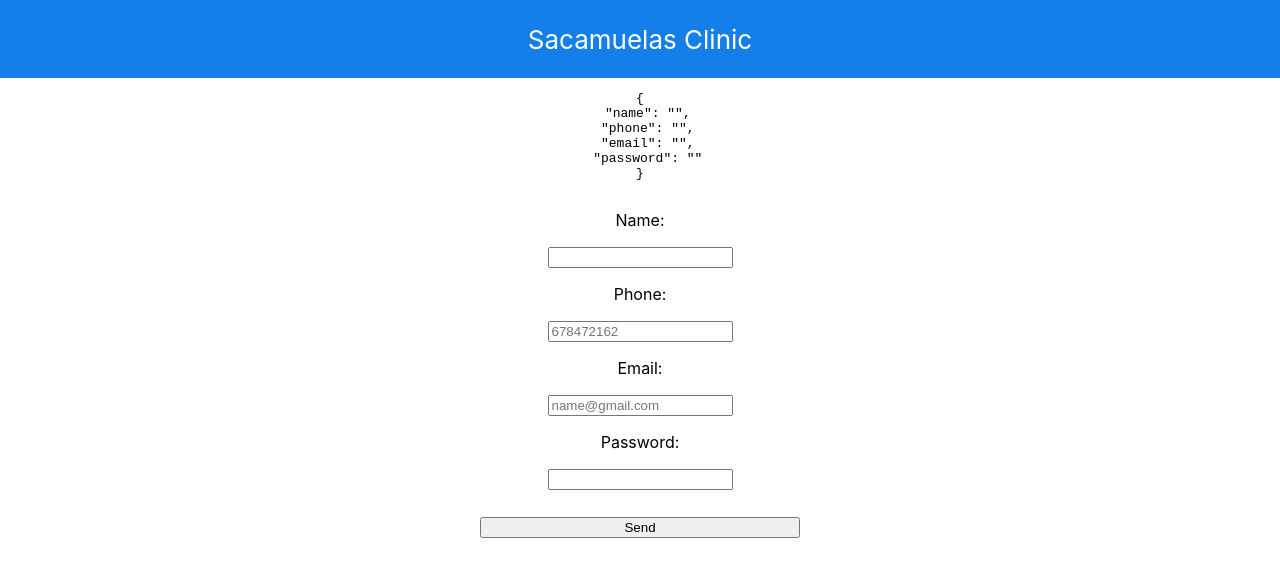
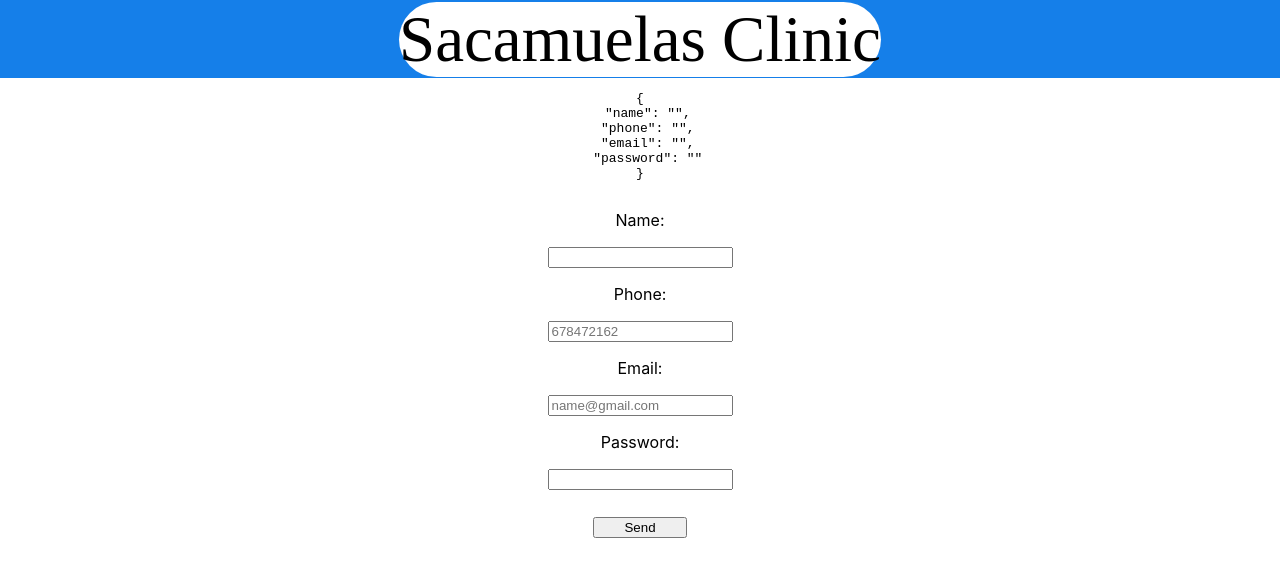
Before and after one commit to DanielC1492/saca-muelas-front, a React (Create React App) app in the folder app/: page /register in a window 1280 px wide. Shown: the top 576 px of the page. Built offline with nearby package versions, Linux system fonts and the light colour scheme.

Commit message:
Ending login style. Every axios call tested and working so far.

```diff
--- a/app/src/App.css
+++ b/app/src/App.css
@@ -12,7 +12,18 @@
   justify-content: center;
   font-size: calc(10px + 2vmin);
   color: white;
+
 }
+
+.headerText{
+  font-family: 'IBM Plex Serif', serif;
+  font-size: 2.5em;
+  color: black;
+  background: #ffffff;
+  border-radius: 1em;
+}
+
+
 
 .App-link {
   color: #61dafb;
--- a/app/src/App.js
+++ b/app/src/App.js
@@ -11,7 +11,9 @@
     <div className="App">
 
       <BrowserRouter>
-        <header className="App-header">Sacamuelas Clinic</header>
+        <header className="App-header">
+        <div className="headerText">Sacamuelas Clinic</div>
+        </header>
 
 
         <Switch>
--- a/app/src/containers/Login/Login.css
+++ b/app/src/containers/Login/Login.css
@@ -4,20 +4,27 @@
     width: 100vw;
     background-color: rgb(168, 224, 231);
     display: flex;
+    opacity: 2;
+
+}
+
+.loginPic{
+    height: 50em;
+    width: 100vw;
+    background-image: url('https://images.pexels.com/photos/305568/pexels-photo-305568.jpeg?auto=compress&cs=tinysrgb&dpr=2&h=750&w=1260');
+    background: linear-gradient(rgba(255,255,255,.2));
+    /* position: relative; */
+    display: flex;
+    flex-direction: row;
     justify-content: center;
-    align-content: center;
-    background-image: url('https://images.pexels.com/photos/305568/pexels-photo-305568.jpeg?auto=compress&cs=tinysrgb&dpr=2&h=750&w=1260');
-    background: linear-gradient(rgba(255,255,255,.5));
+    align-items: center;
+
 }
 .cardLogin{
-    background-color: rgba(0, 255, 255, 0.329);
-
-    justify-self: center;
-    align-self: center;
+    background-color: #157fe97e;
     width: 30em;
     display: flex;
     flex-direction: column;
-    border: solid black 0.3em;
     justify-content: center;
     border-radius: 2em;
 }
@@ -25,18 +32,35 @@
 .emailInput{
     justify-self: center;
     align-self: center;
-    width: 50%;
+    width: 15em;
 }
 
 .passInput{
     justify-self: center;
     align-self: center;
-    width: 50%;
+    width: 15em;
+}
+
+.showPWDiv{
+    display: flex;
+    flex-direction: row;
+    justify-content: center;
+}
+
+.showPW{
+    justify-self: center;
+    align-self: center;
+
+}
+.showPWText{
+    font-size: 0.7em;
+
 }
 
 .loginBtn{
     justify-self: center;
     align-self: center;
-    width: 25%;
+    width: 7em;
     margin-top: 2em;
+    margin-bottom: 1em;
 }
--- a/app/src/containers/Login/Login.jsx
+++ b/app/src/containers/Login/Login.jsx
@@ -29,13 +29,11 @@
     }
 
     const sendData = async () => {
-        console.log('se ha enviado');
 
         const body = {
             email: user.email,
             password: user.password
         };
-
 
         const data = await axios.post('http://localhost:3000/clients/login', body);
 
@@ -44,15 +42,21 @@
 
     return(
         <div className='viewLogin'>
-            {/* <pre>{JSON.stringify(user, null,2)}</pre> */}
+                <div className='loginPic'>
+                    {/* <pre>{JSON.stringify(dataLogin, null,2)}</pre> */}
                     <div className='cardLogin'>
 
                         <p>Email :</p>
                         <input type='text' className='emailInput' maxLength='50' placeholder="" name="email" onChange={stateHandler}></input>
                         <p>Password :</p>
                         <input type='password' className='passInput' maxLength='50' placeholder="" name="password" onChange={stateHandler}></input>
+                        <div className='showPWDiv'>
+                        <input type='checkbox' className='showPW' name='showPS'></input>
+                        <p className='showPWText'>Show Password</p>
+                        </div>
+
                         <button className='loginBtn' onClick={()=> sendData()}>Login!</button>
-                <div>{message}</div>
+                    </div>
                 </div>
         </div>
     )
```
Lines whose indentation alone changed are shown as unchanged.
